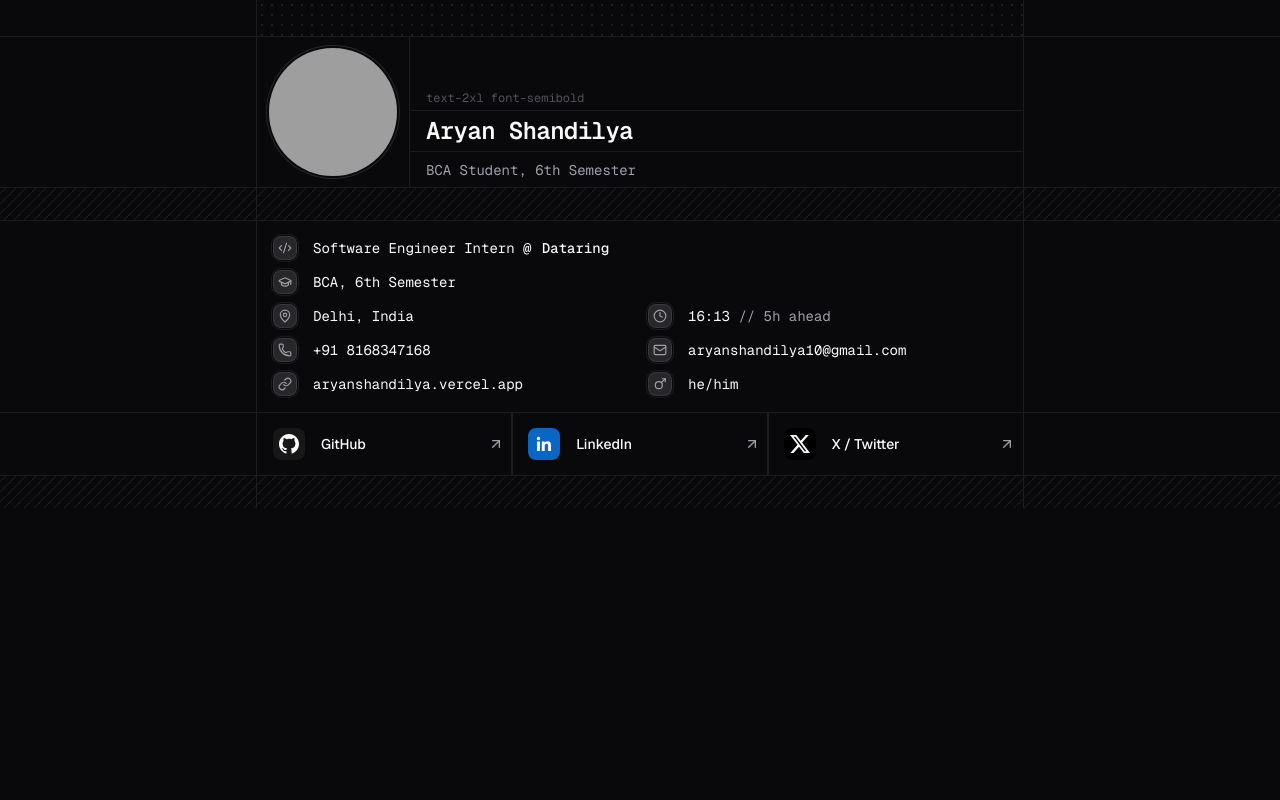
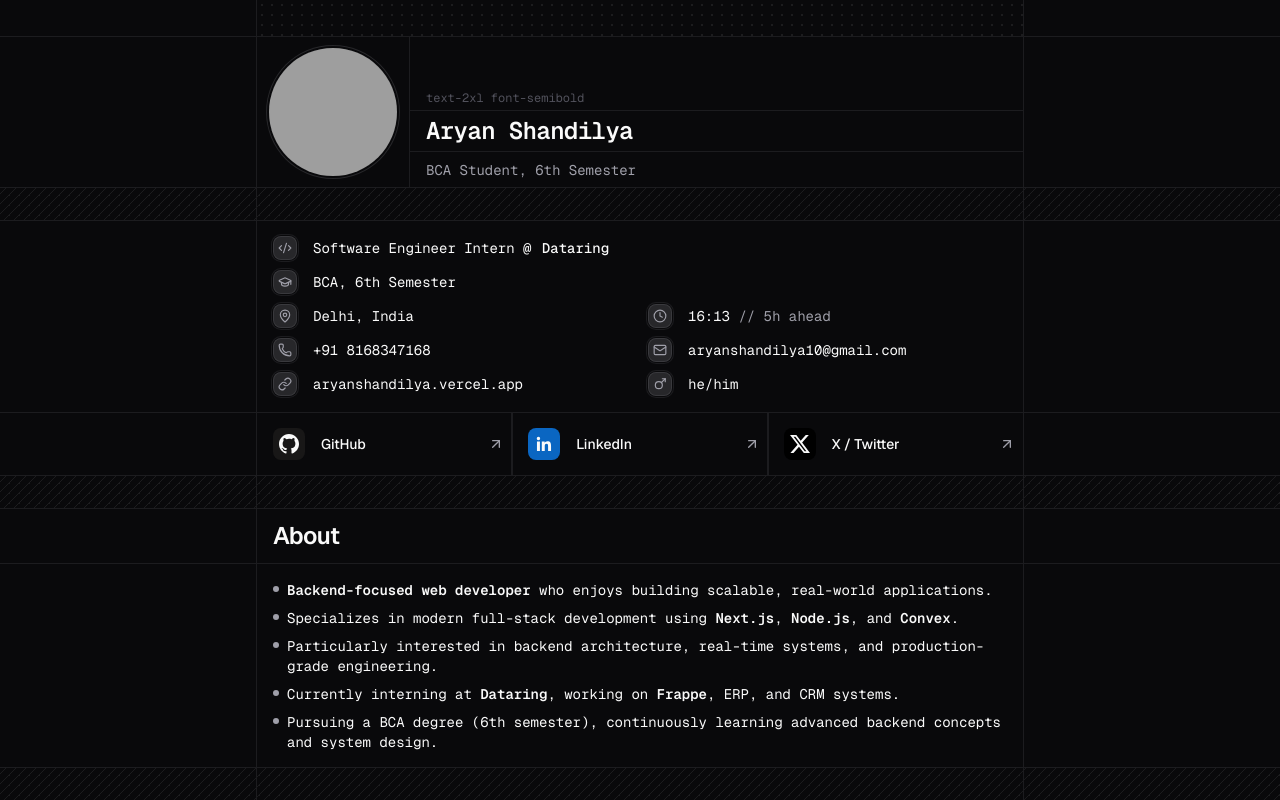
Before and after one commit to shandilyaaryan/portfolio, a Next.js app: page / in a window 1280 px wide. Shown: the part 268-1068 px from the top of the page. Before the commit the page ends 800 px from the top, so only its background shows below. Built offline with nearby package versions, Linux system fonts and the light colour scheme; grey boxes are pictures that could not be loaded.

Commit message:
feat: add About Section

```diff
--- a/src/app/page.tsx
+++ b/src/app/page.tsx
@@ -2,6 +2,7 @@ import { ProfileCover } from "@/components/profile-cover";
 import { ProfileHeader } from "@/components/profile-header";
 import { Overview } from "@/components/overview";
 import { SocialLinks } from "@/components/social-links";
+import { About } from "@/components/about";
 import { Separator } from "@/components/separator";
 
 export default function Home() {
@@ -13,6 +14,8 @@ export default function Home() {
       <Overview />
       <SocialLinks />
       <Separator />
+      <About />
+      <Separator />
     </main>
   );
 }
--- /dev/null
+++ b/src/components/about.tsx
@@ -0,0 +1,34 @@
+import { USER } from "@/data/user";
+import { Panel, PanelContent, PanelHeader, PanelTitle } from "./ui/panel";
+
+export function About() {
+  return (
+    <Panel id="about">
+      <PanelHeader>
+        <PanelTitle>About</PanelTitle>
+      </PanelHeader>
+      <PanelContent>
+        <ul className="space-y-2 font-mono text-sm text-foreground">
+          {USER.about
+            .split("\n")
+            .filter(Boolean)
+            .map((line, i) => {
+              const text = line.replace(/^-\s*/, "");
+              return (
+                <li key={i} className="flex gap-2">
+                  <span className="mt-1.5 size-1.5 shrink-0 rounded-full bg-muted-foreground" />
+                  <span dangerouslySetInnerHTML={{ __html: formatLine(text) }} />
+                </li>
+              );
+            })}
+        </ul>
+      </PanelContent>
+    </Panel>
+  );
+}
+
+function formatLine(text: string) {
+  return text
+    .replace(/\*\*(.+?)\*\*/g, '<strong class="font-semibold text-foreground">$1</strong>')
+    .replace(/\[(.+?)\]\((.+?)\)/g, '<a href="$2" target="_blank" rel="noopener" class="underline underline-offset-4 hover:text-foreground">$1</a>');
+}
```
